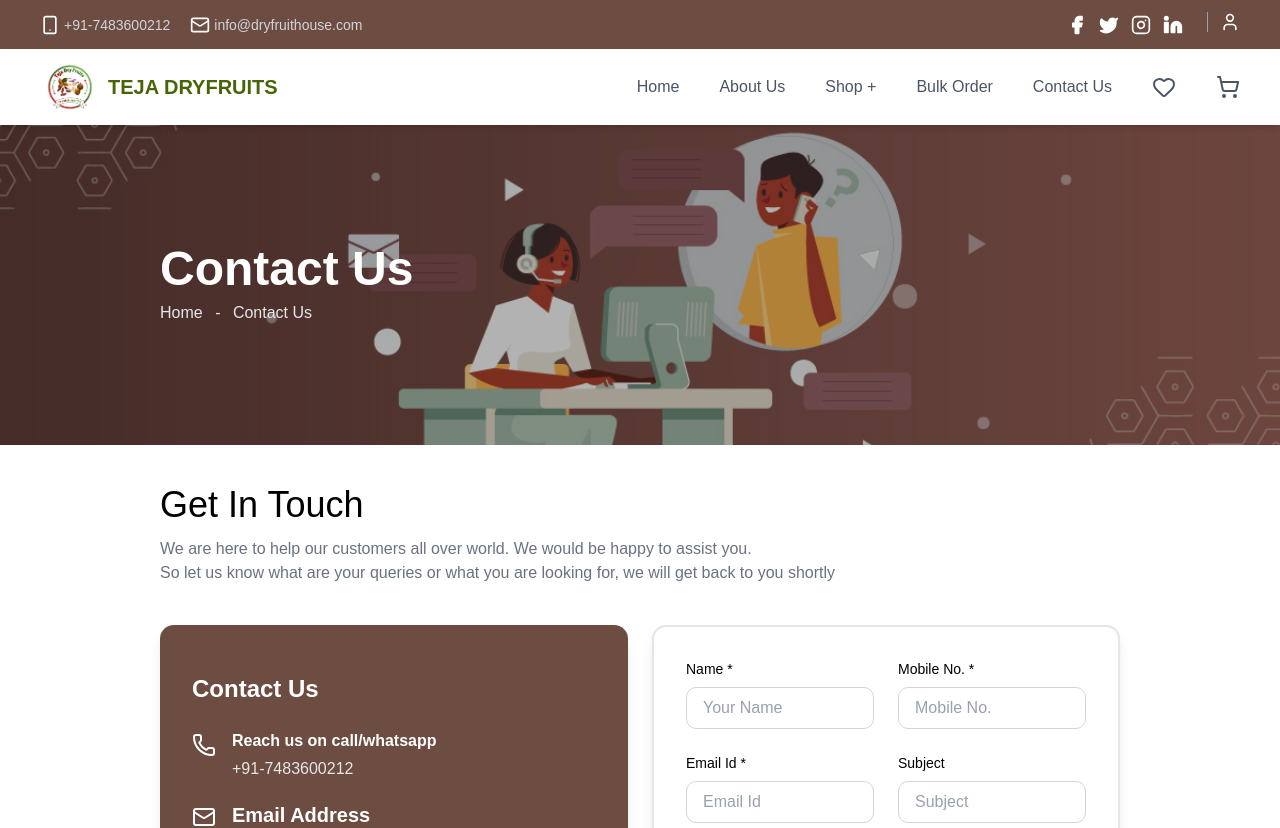
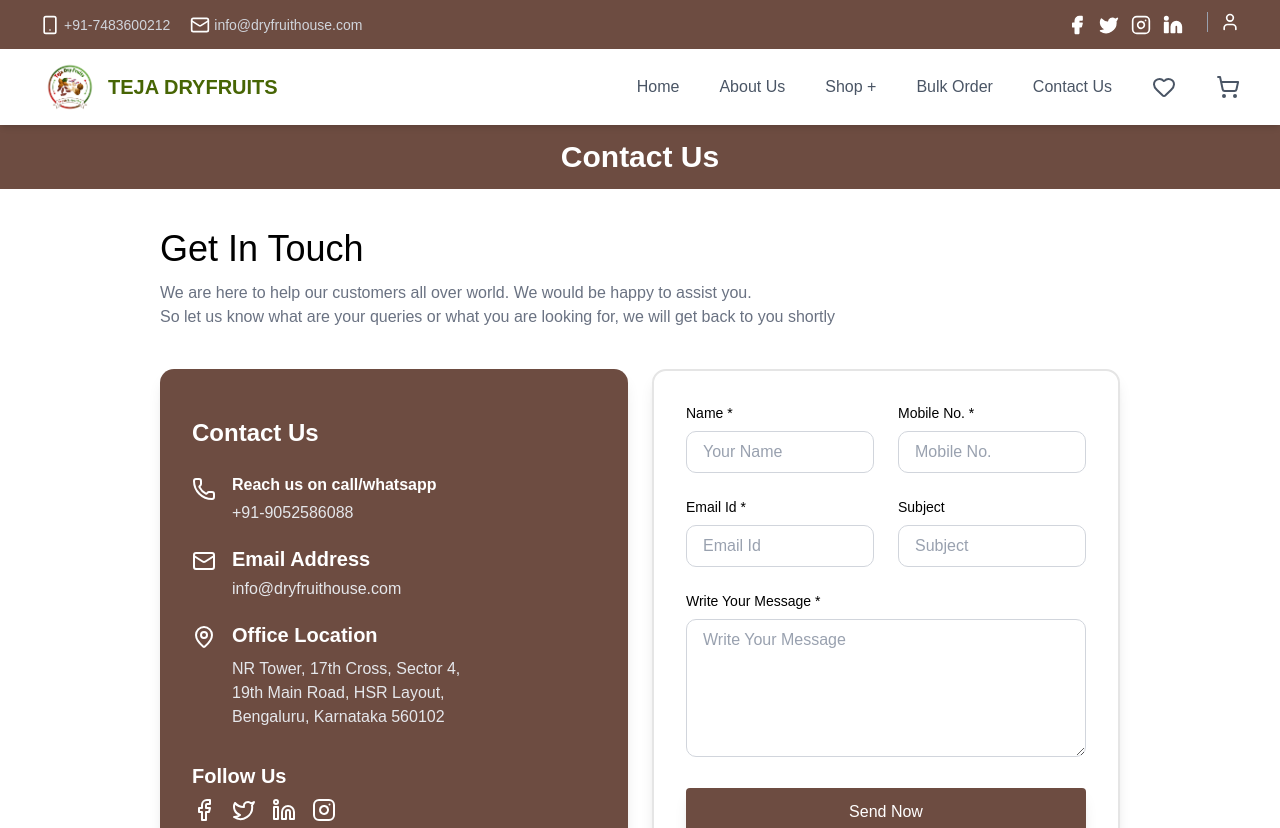
Before and after one commit to Bellam-Tejasri/Dryfruits-Ecommerce, a Next.js app: page /contact in a window 1280 px wide. Shown: the top 828 px of the page. Built offline with nearby package versions, Linux system fonts and the light colour scheme.

Commit message:
feat:Removed banners from Account, Contact, Featured

```diff
--- a/src/app/components/Account.tsx
+++ b/src/app/components/Account.tsx
@@ -71,21 +71,10 @@
       <Navbar />
 
       {/* Banner */}
-      <section className="relative w-full h-[180px] sm:h-[220px] md:h-80 overflow-hidden">
-        <img
-          src="/banner/account.jpg"
-          alt="About Banner"
-          className="w-full h-full object-cover"
-        />
-        <div className="absolute inset-0 bg-black/30 flex flex-col justify-center px-4 sm:px-8 md:px-16 lg:px-40">
-          <h1 className="text-2xl sm:text-3xl md:text-5xl font-bold text-white">
-            My Account
-          </h1>
-          <p className="mt-2 text-gray-200 text-sm md:text-base">
-            Home <span className="mx-2">-</span> Login
-          </p>
-        </div>
-      </section>
+      {/*Banner*/}
+      <div className="relative w-full h-10 md:h-16 bg-[#6D4C41] flex items-center justify-center">
+        <h1 className="text-white text-xl md:text-3xl font-bold">My Account</h1>
+      </div>
 
       {/* Login & Register Boxes */}
       <section className="flex justify-center items-start py-8 md:py-12 px-4 sm:px-6 md:px-10">
--- a/src/app/components/Contact.tsx
+++ b/src/app/components/Contact.tsx
@@ -12,22 +12,10 @@
       <Header />
       <Navbar />
 
-      {/* Banner */}
-      <section className="relative w-full h-[180px] sm:h-[220px] md:h-80 overflow-hidden">
-        <img
-          src="/banner/contact.jpg"
-          alt="Contact Banner"
-          className="w-full h-full object-cover"
-        />
-        <div className="absolute inset-0 bg-black/30 flex flex-col justify-center px-4 sm:px-8 md:px-16 lg:px-40">
-          <h1 className="text-2xl sm:text-3xl md:text-5xl font-bold text-white">
-            Contact Us
-          </h1>
-          <p className="mt-2 text-gray-200 text-sm md:text-base">
-            Home <span className="mx-2">-</span> Contact Us
-          </p>
-        </div>
-      </section>
+      {/*Banner*/}
+      <div className="relative w-full h-10 md:h-16 bg-[#6D4C41] flex items-center justify-center">
+        <h1 className="text-white text-xl md:text-3xl font-bold">Contact Us</h1>
+      </div>
 
       {/* Text */}
       <div className="px-4 sm:px-8 md:px-16 lg:px-40">
@@ -47,7 +35,7 @@
               <Phone className="w-6 h-6 mt-1 mr-4 text-white flex-shrink-0" />
               <div>
                 <p className="font-semibold">Reach us on call/whatsapp</p>
-                <p className="mt-1 text-gray-200 hover:text-black">+91-7483600212</p>
+                <p className="mt-1 text-gray-200 hover:text-black">+91-9052586088</p>
               </div>
             </div>
 
--- a/src/app/components/Featured.tsx
+++ b/src/app/components/Featured.tsx
@@ -14,12 +14,12 @@
 }
 
 const products: Product[] = [
-  { id: 1, name: "Breakfast Mix Seeds", img: "/dryfruits/exclusive/nutritious.png", brand: "Dry Fruit House", slug: "dfh-exclusives" },
-  { id: 2, name: "Best Quality Medjool Dates", img: "/dryfruits/dates/medjool.png", brand: "Dry Fruit House", slug: "dates" },
-  { id: 3, name: "Exquisite Brazil Nuts", img: "/dryfruits/nuts/brazil.jpg", brand: "Dry Fruit House", slug: "nuts-dryfruits" },
-  { id: 4, name: "Premium Almonds", img: "/dryfruits/nuts/organic-almond.jpg", brand: "Dry Fruit House", slug: "nuts-dryfruits" },
-  { id: 5, name: "Luxury Pistachios", img: "/dryfruits/nuts/pista.jpg", brand: "Dry Fruit House", slug: "nuts-dryfruits" },
-  { id: 6, name: "Premium Walnut Kernels", img: "/dryfruits/nuts/walnut.jpg", brand: "Dry Fruit House", slug: "nuts-dryfruits" },
+  { id: 1, name: "Breakfast Mix Seeds", img: "/dryfruits/exclusive/nutritious.png", brand: "Teja Dry Fruit", slug: "dfh-exclusives" },
+  { id: 2, name: "Best Quality Medjool Dates", img: "/dryfruits/dates/medjool.png", brand: "Teja Dry Fruit", slug: "dates" },
+  { id: 3, name: "Exquisite Brazil Nuts", img: "/dryfruits/nuts/brazil.jpg", brand: "Teja Dry Fruit", slug: "nuts-dryfruits" },
+  { id: 4, name: "Premium Almonds", img: "/Nuts/almonds.png", brand: "Teja Dry Fruit", slug: "nuts-dryfruits" },
+  { id: 5, name: "Luxury Pistachios", img: "/Nuts/pista.png", brand: "Teja Dry Fruit", slug: "nuts-dryfruits" },
+  { id: 6, name: "Premium Walnut Kernels", img: "/Nuts/walnut.png", brand: "Teja Dry Fruit", slug: "nuts-dryfruits" },
 ];
 
 const Featured: React.FC = () => {
```
